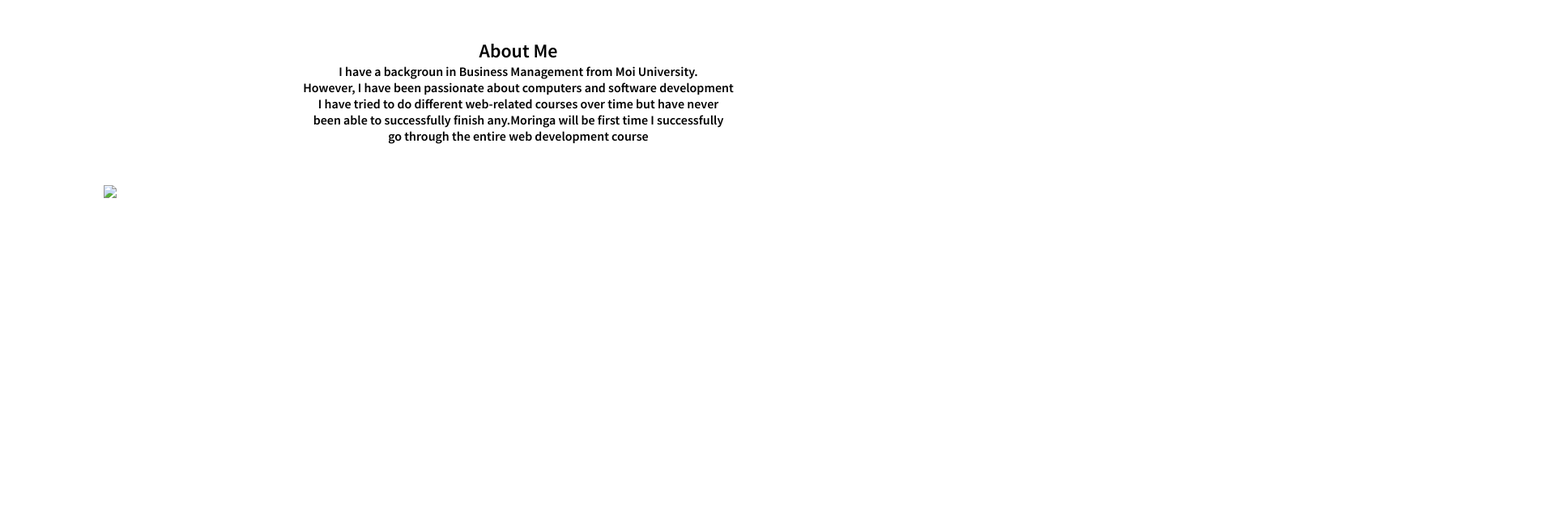
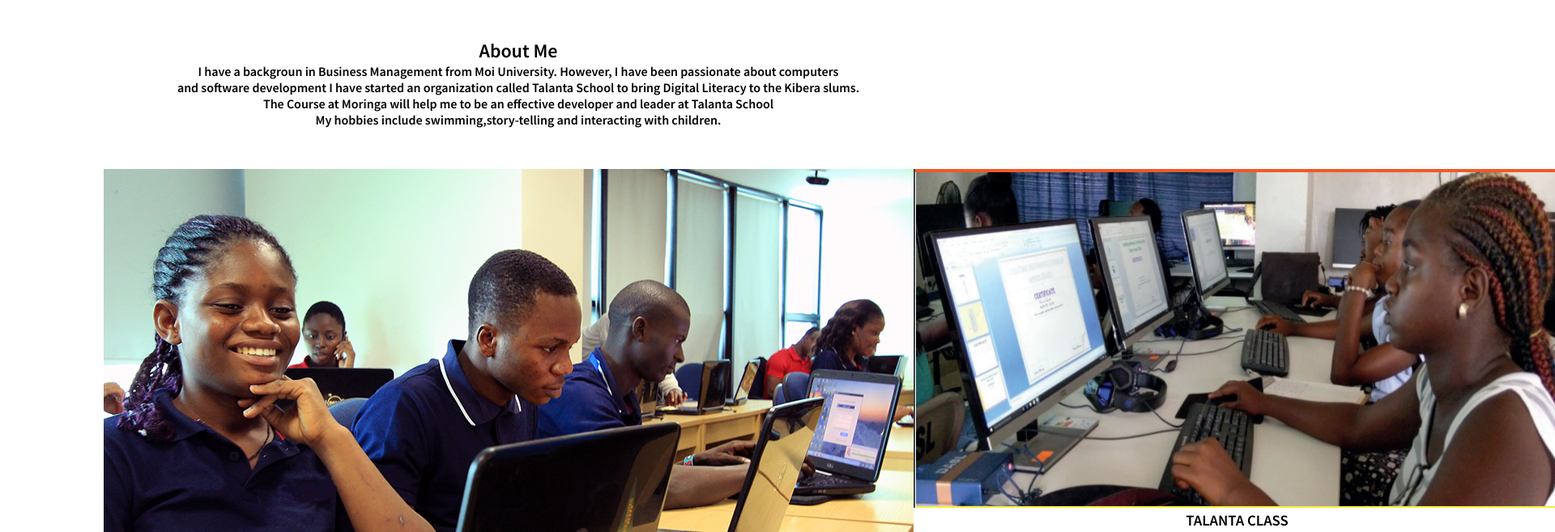
Before and after one commit to JOSEPHONYANGO/PERSONAL-PROFILE, a plain HTML site: page index.html in a window 1280 px wide. Shown: the part 1194-1852 px from the top of the page at 81% size, 1920 px wide, since content can reach past the window. Before the commit the page ends 1443 px from the top, so only its background shows below. Drawn offline with Linux system fonts and the light colour scheme.

Commit message:
talanta class images

```diff
--- a/index.html
+++ b/index.html
@@ -28,7 +28,7 @@
             </div>
         </nav>
 <div class="text-box">
-    <h1>The Best Web Developer</h1>
+    <h1>I am Joseph Otieno</h1>
     <p>Lorem ipsum dolor sit amet, consectetur adipisicing elit.
         Error vero quaerat doloribus, cupiditate ducimus voluptate<br>
         modi laboriosam non molestias dolor amet,
@@ -89,15 +89,20 @@
 
    <section class="AboutMe">
 <h1>About Me</h1>
-<p>I have a backgroun in Business Management from Moi University.<br>
-However, I have been passionate about computers and software development<br>
-I have tried to do different web-related courses over time but have never<br>
-been able to successfully finish any.Moringa will be first time I successfully<br>
-go through the entire web development course</p>
+<p>I have a backgroun in Business Management from Moi University.
+However, I have been passionate about computers<br> and software development
+I have started an organization called Talanta School to bring Digital Literacy
+to the Kibera slums.</p>
+<p>The Course at Moringa will help me to be an effective developer and leader at Talanta School<br>
+ My hobbies include swimming,story-telling and interacting with children.</p>
 <div class="row">
-    <div class="AboutMe-col">
-        <img src="#">
-
+    <div class="talanta1">
+        <img src="./images/TALANTA.jpeg">
+        <h3>TALANTA CLASS</h3>
+    </div>
+    <div class="talanta1">
+        <img src="./images/talanta2.png">
+        <h3>TALANTA CLASS</h3>
     </div>
 </div>
    </section>
```
Also changed, not shown: images/TALANTA.jpeg (added), images/talanta2.png (renamed from image.png).
